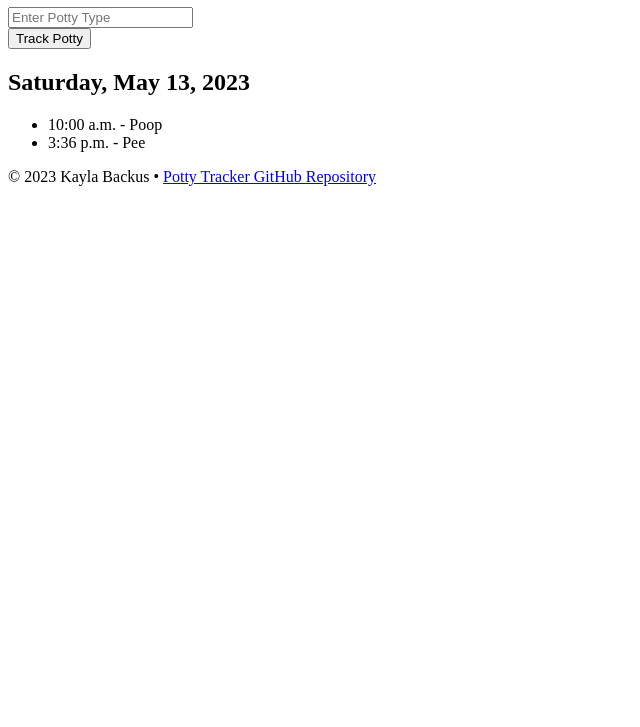
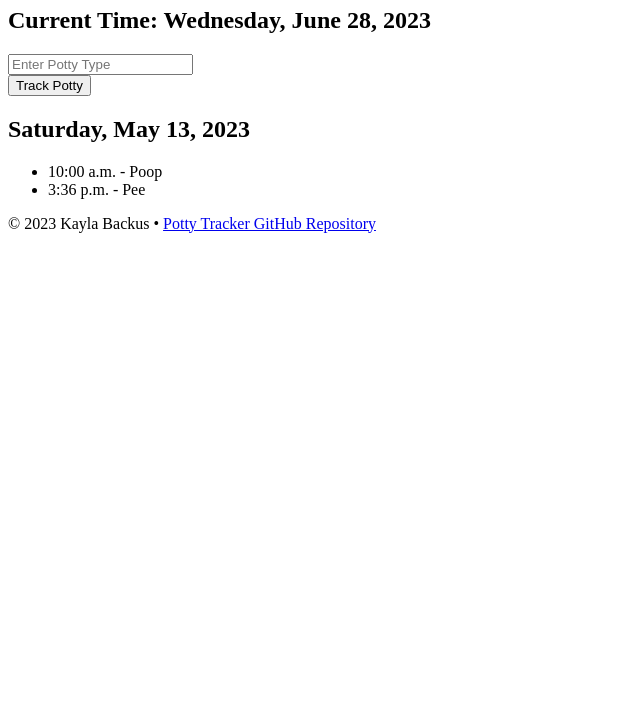
Before and after one commit to kaylab78/potty-tracker, a plain HTML site: page index.html in a window 1280 px wide. Shown: the part 73-800 px from the top of the page, without its empty margins (0-640 px from the left). Drawn offline with Linux system fonts and the light colour scheme.

Commit message:
Added current time

```diff
--- a/assets/js/script.js
+++ b/assets/js/script.js
@@ -1,6 +1,7 @@
 // When the user chooses a potty option and submits it, a new card shows up with the current date, the time of submission and the choice. If there is already a card for the day, the submitted choice shows up with the correct time. The cards are sorted by date newest to oldest.
 
 // Variables
+const currentTimeEl = document.querySelector("#current-time");
 const pottyInputEl = document.querySelector("#potty-input");
 const trackBtnEl = document.querySelector("#track-btn");
 const pottyOutputEl = document.querySelector("#potty-output");
@@ -16,12 +17,20 @@ function renderCopyright() {
 // When the window loads, the copyright information loads in the footer.
 window.onload = renderCopyright();
 
+
+function displayCurrentTime() {
+    currentTimeEl.textContent = new Date().toLocaleDateString('en-us', { weekday:"long", year:"numeric", month:"long", day:"numeric"});
+};
+
+window.onload = displayCurrentTime();
+
 trackBtnEl.addEventListener("click", displayPottyType);
 
 function displayPottyType(event) {
     event.preventDefault();
     let newPottyDiv = document.createElement("div");
     let pottyInput = pottyInputEl.value.trim();
+
     pottyOutputEl.appendChild(newPottyDiv);
     newPottyDiv.textContent = pottyInput;
     console.log(pottyInput);
--- a/index.html
+++ b/index.html
@@ -15,6 +15,9 @@
         <!-- Potty Type Form - Free Entry -->
         <section>
             <form id="potty-form">
+                <div>
+                    <h2>Current Time: <span id="current-time"></span></h2>
+                </div>
                 <div>
                     <input type="text" name="potty-type" placeholder="Enter Potty Type" id="potty-input" />
                 </div>
```
